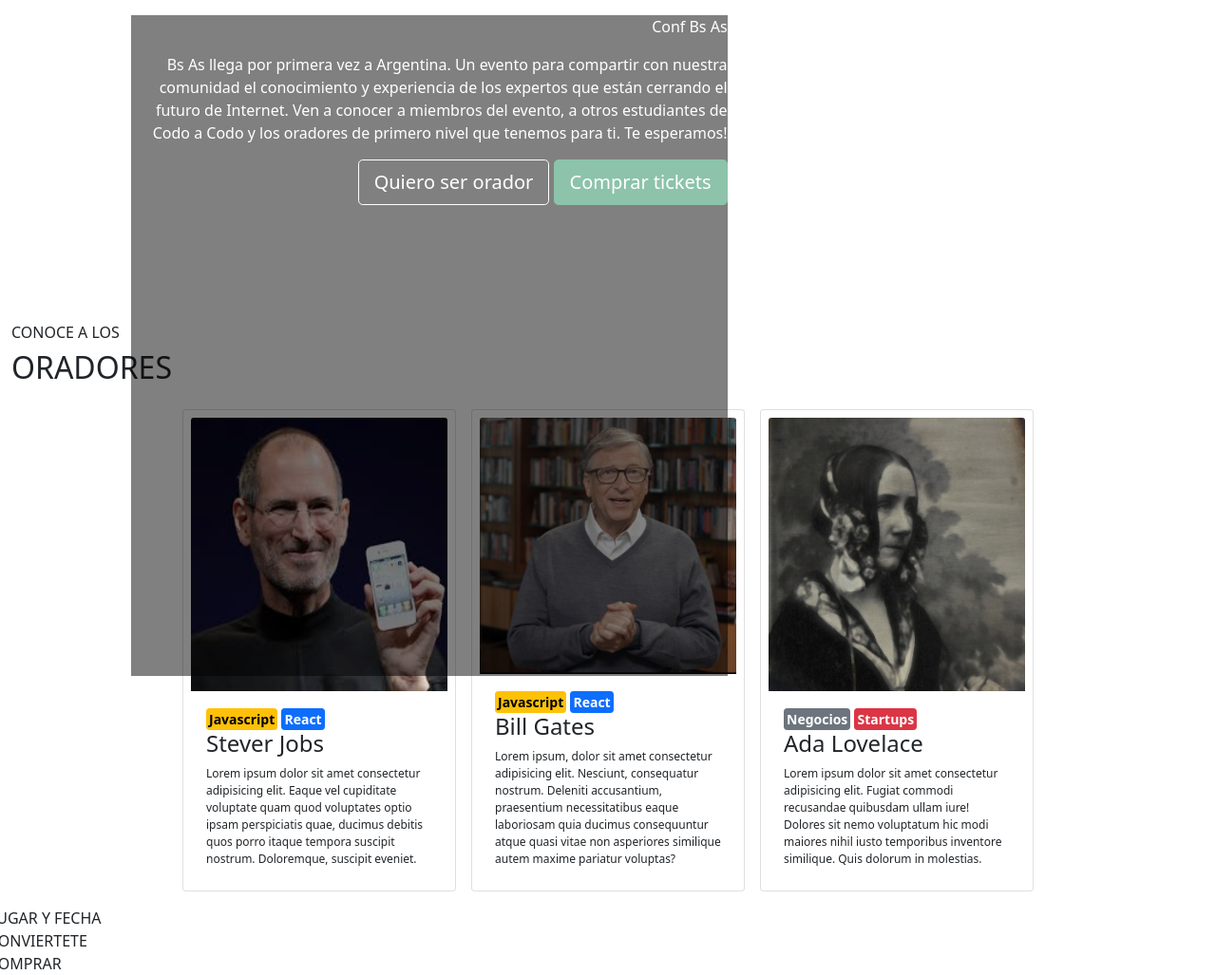
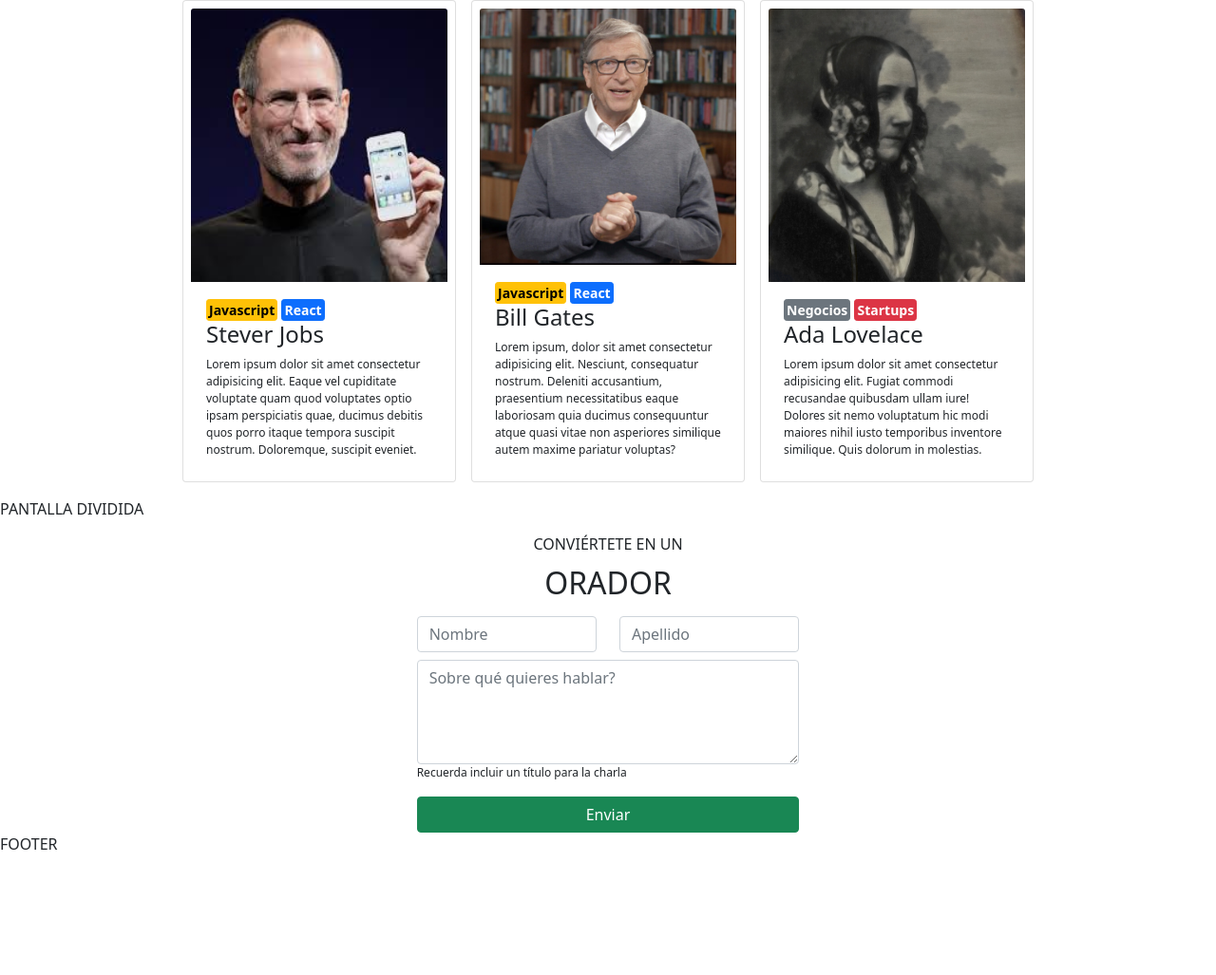
Before and after one commit to sbianchi2022/cac22035_tp3_integrador, a plain HTML site: page index.html in a window 1280 px wide. Shown: the part 1132-2159 px from the top of the page at 95% size. After the commit the page ends 2033 px from the top, so only its background shows below. Drawn offline with Linux system fonts and the light colour scheme.

Commit message:
v.1.3-Formulario Orador

```diff
--- a/index.html
+++ b/index.html
@@ -29,9 +29,9 @@
             width: 100%;
             text-align: right;
         }
-        div[class|="solapado"]{
-            /* position: absolute; */
-        }
+        /* div[class|="solapado"]{
+            /* position: absolute; * /
+        } */
         div.solapado_2{
             color: white;
             margin: 10%;
@@ -211,25 +211,14 @@
                             </button>
                         </div>
                     </div>
-                    <div class="sobreCarrousel solapado_2">
-                        <p>Conf Bs As</p>
-                        <p>Bs As llega  por primera vez a Argentina. Un evento para compartir con nuestra comunidad el conocimiento y experiencia de los expertos que están cerrando el futuro de Internet. Ven a conocer a miembros del evento, a otros estudiantes de Codo a Codo y los oradores de primero nivel que tenemos para ti. Te esperamos!</p>
-
-                        <button type="button" class="btn btn-outline-dark btn-lg buttom_opaco_soloborde">Quiero ser orador</button>
-                        <button type="button" class="btn btn-success  btn-lg buttom_opaco_visible">Comprar tickets</button>
-
-
-
-
-                    </div>
                 </div>
             </div>
 
-            <div class="row justify-content-xs-center" id="oradores">   <!-- ORADORES --> <!-- CARD -->
-                <h6>CONOCE A LOS</h6>
+            <div class="row" id="oradores">   <!-- ORADORES --> <!-- CARD -->
+                <div class="col d-flex justify-content-center pt-3"><h6>CONOCE A LOS</h6></div>
             </div>
-            <div class="row justify-content-md-center">
-                <h2>ORADORES</h2>
+            <div class="row justify-content-center">
+                <div class="col d-flex justify-content-center pt-1"><h2>ORADORES</h2></div>
             </div>
                 <div class="row">
                     <!-- Como solo tengo que pegar el codigo, linkeo las imagenes de los Cards:
@@ -272,22 +261,74 @@
                         </div>
                     </div>
                 </div>
+            <!-- </div> -->
+            <div class="row" id="lugaryfecha">   <!-- PANTALLA DIVIDIDA -->
+                PANTALLA DIVIDIDA
+
+
+
+
+
+
+
+
             </div>
-            <div class="row" id="lugaryfecha">   <!-- LUGARyFECHA -->
-                LUGAR Y FECHA
+
+            <div class="row" id="convertite">   <!-- CONVIERTETE EN ORADOR -->
+                <div class="col d-flex justify-content-center pt-3"><h6>CONVIÉRTETE EN UN</h6></div>
             </div>
-            <div class="row" id="convertite">   <!-- CONVIERTETE EN ORADOR -->
-                CONVIERTETE
+            <div class="row">
+                <div class="col d-flex justify-content-center pt-1"><h2>ORADOR</h2></div>
             </div>
-            <div class="row" id="comprar">   <!-- COMPRAR TICKETS -->
-                COMPRAR
+            <div class="row pt-2"> <!--Formulario-->
+                <div class="col-sm-4"></div>
+
+                <!-- <div class="container w-75 d-flex p-2 mx-auto justify-content-sm-center"></div> -->
+
+                <div class="col-sm-4">
+                    <form>
+                        <!-- <div class="input-group-sm">
+                            <input type="text" class="form-control" placeholder="Nombre">
+                            <input type="text" class="form-control" placeholder="Apellido">
+                        </div> -->
+                        <div class="row border-0">
+                            <div class="col-sm-6"><input type="text" class="form-control" placeholder="Nombre"></div>
+                            <div class="col-sm-6"><input type="text" class="form-control" placeholder="Apellido"></div>
+                        </div>
+
+                        <!-- <div class="form-group pt-2">
+                            <input type="text" class="form-control" placeholder="Nombre">
+                        </div>
+                        <div class="form-group pt-2">
+                            <input type="text" class="form-control" placeholder="Apellido">
+                        </div>    -->
+
+                        <div class="form-group pt-2">
+                            <textarea class="form-control" placeholder="Sobre qué quieres hablar?" rows="4"></textarea>
+                            <p class="fuentexs">Recuerda incluir un título para la charla</p>
+                        </div>
+                        <button type="submit" class="btn btn-success w-100">Enviar</button>
+                    </form>
+                </div>
+                <div class="col-sm-4"></div>
             </div>
+            <!-- <div class="row-cols-2">
+                <div class="col py-3 px-lg-5 border ">
+                    <input type="text" class="form-control" placeholder="Nombre">
+                </div>
+                <div class="col py-3 px-lg-5 border t">
+                    <input type="text" class="form-control" placeholder="Apellido">
+                </div>
+            </div> -->
+            <!-- <div class="row" id="comprar">
+                COMPRAR TICKETS
+            </div> -->
         </div>
     </main>
     <footer>
 
     </footer>
-
+       FOOTER
     <script src="bootstrap-5.1.3-dist/js/bootstrap.min.js"></script>
 </body>
 </html>
```
